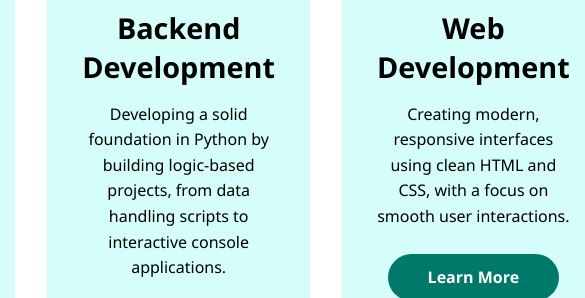
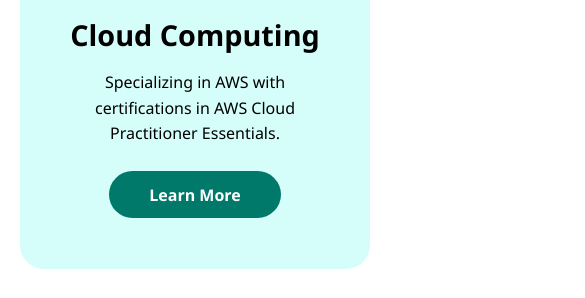
Before and after one commit to AleronVaz/AleronVaz.github.io, a plain HTML site: page index.html in a window 390 px wide. Shown: the part 2000-2298 px from the top of the page, 585 px wide, since content can reach past the window. Drawn offline with Linux system fonts and the light colour scheme.

```diff
--- a/style.css
+++ b/style.css
@@ -187,20 +187,6 @@
     transform: translateY(-3px);
 }
 
-/* Mobile Responsiveness */
-@media (max-width: 768px) {
-    .hero-container {
-        flex-direction: column;
-        text-align: center;
-    }
-    .image-circle {
-        width: 250px;
-        height: 250px;
-    }
-    .nav-links {
-        display: none; /* Simple toggle for mobile */
-    }
-}
 
 @keyframes floating {
     0% {
@@ -349,3 +335,33 @@
     text-shadow: 0 0 10px rgba(255, 255, 255, 0.7);
 
 }
+/* Mobile Responsiveness */
+@media (max-width: 768px) {
+    .hero-container {
+        flex-direction: column;
+        text-align: center;
+    }
+    .image-circle {
+        width: 250px;
+        height: 250px;
+    }
+    .nav-links {
+        display: none; /* Simple toggle for mobile */
+    }
+
+    .service-cards {
+        display: flex;
+        flex-direction: column; /* Stacks cards vertically */
+        align-items: center;
+        gap: 2rem; /* Adds space between the stacked cards */
+    }
+
+    .service-card {
+        width: 100%; /* Makes cards fill the width */
+        max-width: 350px; /* Prevents them from getting awkwardly wide on tablets */
+    }
+
+    .services {
+        padding: 4rem 5%; /* Gives more breathing room on the sides */
+    }
+}
```
Also changed, not shown: 1 other file.
